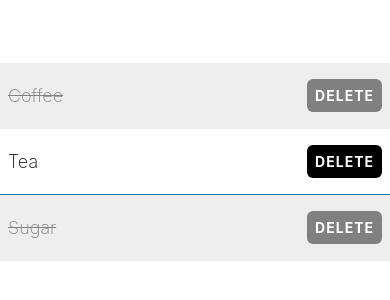
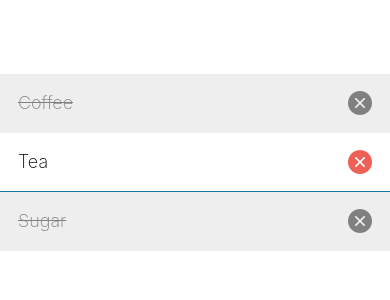
Before and after one commit to Matkovic123/react-native-shopping-list, a React Native app: screen / in a window 390 px wide. Shown: the part 260-560 px from the top of the page. Built offline with nearby package versions, Linux system fonts and the light colour scheme.

Commit message:
Native icons

```diff
--- a/components/ShoppingListItem.tsx
+++ b/components/ShoppingListItem.tsx
@@ -1,5 +1,6 @@
 import { Alert, StyleSheet, Text, TouchableOpacity, View } from "react-native";
 import { theme } from "../theme";
+import AntDesign from "@expo/vector-icons/AntDesign";
 
 type Props = {
   name: string;
@@ -41,30 +42,23 @@
       >
         {name}
       </Text>
-      <TouchableOpacity
-        style={[
-          styles.button,
-          isCompleted ? styles.completedButton : undefined,
-        ]}
-        onPress={handleDelete}
-        activeOpacity={0.8}
-      >
-        <Text style={styles.buttonText}>Delete</Text>
+      <TouchableOpacity onPress={handleDelete} activeOpacity={0.8}>
+        {/* got icons from https://icons.expo.fyi/Index */}
+        <AntDesign
+          name="closecircle"
+          size={24}
+          color={isCompleted ? theme.colorGrey : theme.colorRed}
+        />
       </TouchableOpacity>
     </View>
   );
 }
 
 const styles = StyleSheet.create({
-  container: {
-    flex: 1,
-    backgroundColor: theme.colorWhite,
-    justifyContent: "center",
-  },
   itemContainer: {
     borderBottomWidth: 1,
     borderBottomColor: theme.colorCerulian,
-    paddingHorizontal: 8,
+    paddingHorizontal: 18,
     paddingVertical: 16,
     flexDirection: "row",
     justifyContent: "space-between",
@@ -73,20 +67,6 @@
   completedContainer: {
     backgroundColor: theme.colorLightGrey,
     borderBottomColor: theme.colorLightGrey,
-  },
-  button: {
-    backgroundColor: theme.colorBlack,
-    padding: 8,
-    borderRadius: 6,
-  },
-  completedButton: {
-    backgroundColor: theme.colorGrey,
-  },
-  buttonText: {
-    color: theme.colorWhite,
-    fontWeight: "bold",
-    textTransform: "uppercase",
-    letterSpacing: 1,
   },
   itemText: {
     fontSize: 18,
--- a/package.json
+++ b/package.json
@@ -10,6 +10,7 @@
     "lint": "eslint ."
   },
   "dependencies": {
+    "@expo/vector-icons": "^14.0.2",
     "expo": "~52.0.33",
     "expo-status-bar": "~2.0.1",
     "react": "18.3.1",
--- a/theme.ts
+++ b/theme.ts
@@ -4,4 +4,5 @@
   colorBlack: "#000",
   colorGrey: "grey",
   colorLightGrey: "#eee",
+  colorRed: "#ee6055",
 };
```
Also changed, not shown: 1 other file (tests, documents, lock files or other folders).
